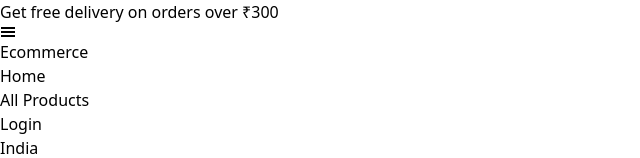
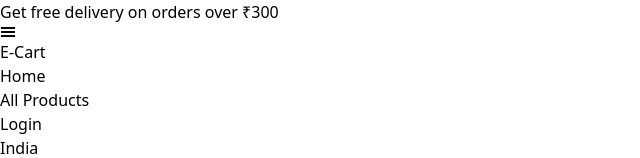
Before and after one commit to PrabhjotSingh-developer/ecommerce_web, a React (Vite) app: page / in a window 1280 px wide. Shown: the top 158 px of the page, without its empty margins (0-640 px from the left). Built offline with nearby package versions, Linux system fonts and the light colour scheme; no server answers; the database is empty.

Commit message:
change in logo

```diff
--- a/src/components/navbar/Navbar.jsx
+++ b/src/components/navbar/Navbar.jsx
@@ -75,7 +75,7 @@ const Navbar = () => {
            <div className="side_bar sm:hidden bg-gray-200 p-2  rounded">
                 <GiHamburgerMenu className={`cursor-pointer `} onClick={dropdownMenu}/>
            </div>
-           <Link to="/" > <h3 className={`font-1rem font-[800] ${color}`}>Ecommerce</h3></Link>
+           <Link to="/" > <h3 className={`font-1rem font-[800] ${color}`}>E-Cart</h3></Link>
               </div>
             <div className="links flex items-center gap-8">
            <NavLink className={`hidden gap-4 items-center sm:flex ${color}` }/>
```
